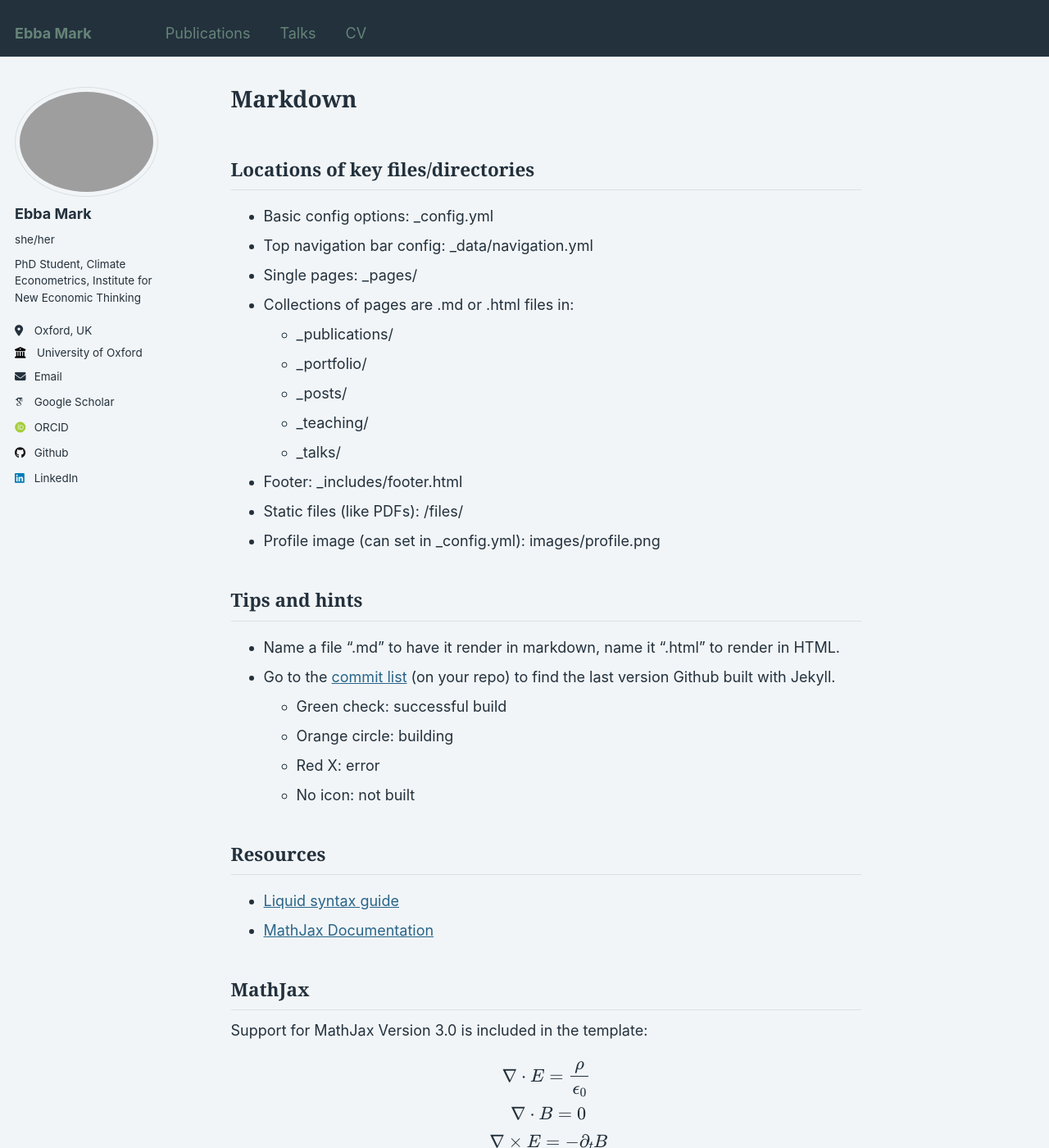
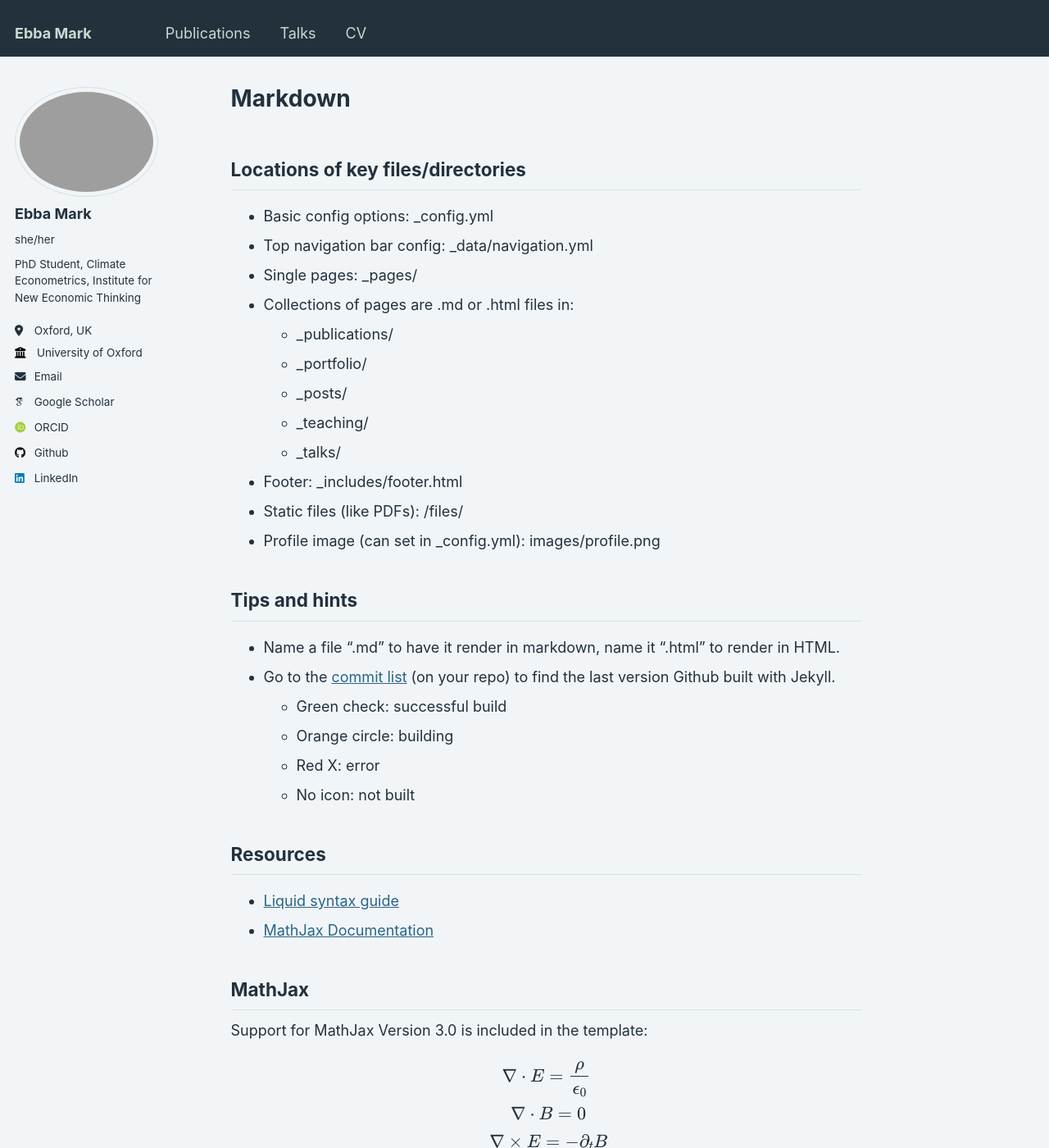
Before and after one commit to ebbam/ebba_website, a Jekyll site: the page built from _pages/markdown.md, in a window 1280 px wide and 1400 px high. Shown: the whole window at 82% size. Built offline with Jekyll 4.4.1, drawn with Linux system fonts in a browser that asks for light colours; some web fonts are replaced.

Commit message:
update color and font choices

```diff
--- a/_sass/_variables.scss
+++ b/_sass/_variables.scss
@@ -29,7 +29,7 @@ $calisto                    : "Calisto MT", serif;
 $garamond                   : Garamond, serif;
 
 $global-font-family         : $sans-serif;
-$header-font-family         : $georgia;
+$header-font-family         : $sans-serif;
 $caption-font-family        : $serif;
 
 /* type scale */
@@ -105,7 +105,7 @@ $xing-color                 : #006567;
 $link-color                 : $info-color;
 $link-color-hover           : mix(#000, $link-color, 25%);
 $link-color-visited         : mix(#fff, $link-color, 25%);
-$masthead-link-color         : #658477;
+$masthead-link-color         : #c6dad1;
 $masthead-link-color-hover  : mix(#fff, $masthead-link-color, 25%);
 
 
```
